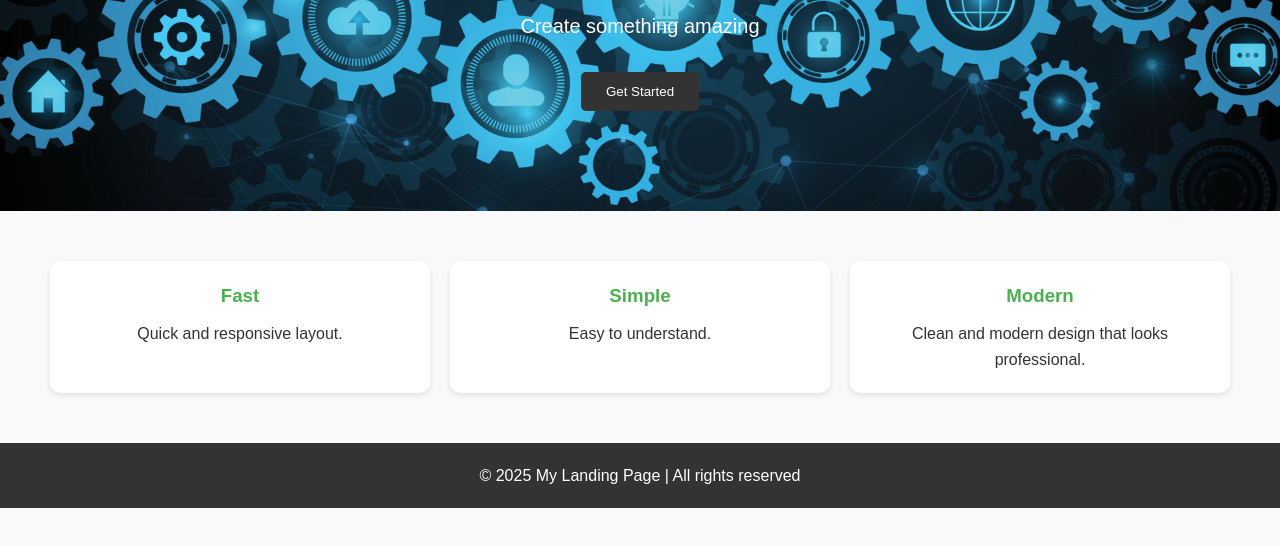
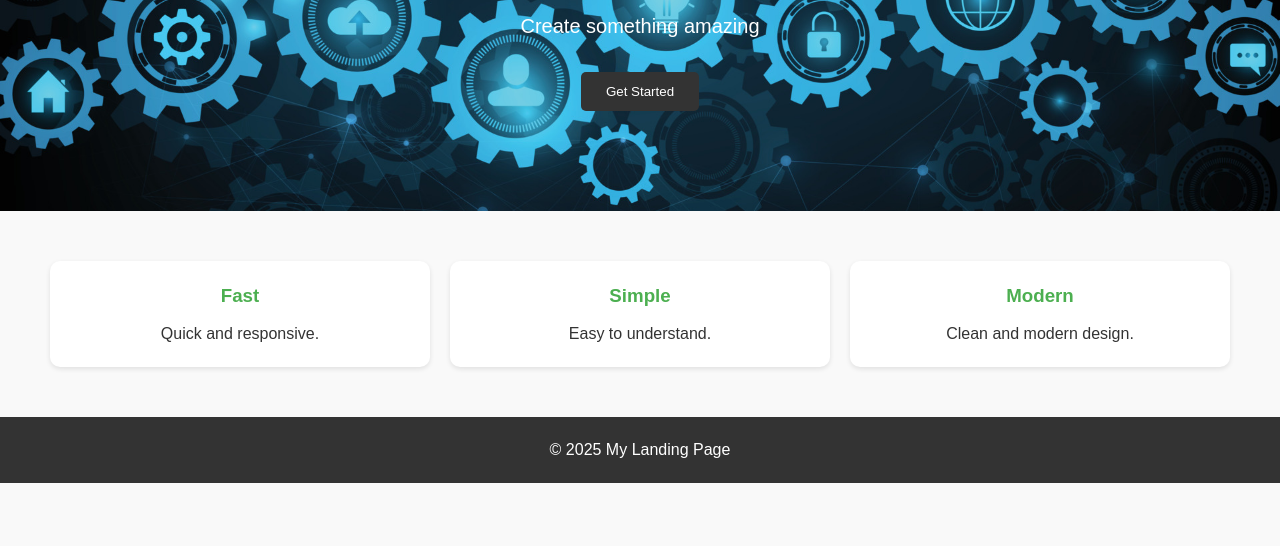
Before and after one commit to codebyprajjwal02/Landing-page, a plain HTML site: page index.html in a window 1280 px wide. Shown: the part 252-798 px from the top of the page. Drawn offline with Linux system fonts and the light colour scheme.

Commit message:
Update index.html

```diff
--- a/index.html
+++ b/index.html
@@ -26,7 +26,7 @@
   <section class="features">
     <div class="feature-box">
       <h3>Fast</h3>
-      <p>Quick and responsive layout.</p>
+      <p>Quick and responsive.</p>
     </div>
     <div class="feature-box">
       <h3>Simple</h3>
@@ -34,11 +34,11 @@
     </div>
     <div class="feature-box">
       <h3>Modern</h3>
-      <p>Clean and modern design that looks professional.</p>
+      <p>Clean and modern design.</p>
     </div>
   </section>
   <footer>
-    <p>© 2025 My Landing Page | All rights reserved</p>
+    <p>© 2025 My Landing Page</p>
   </footer>
 </body>
 </html>
```
